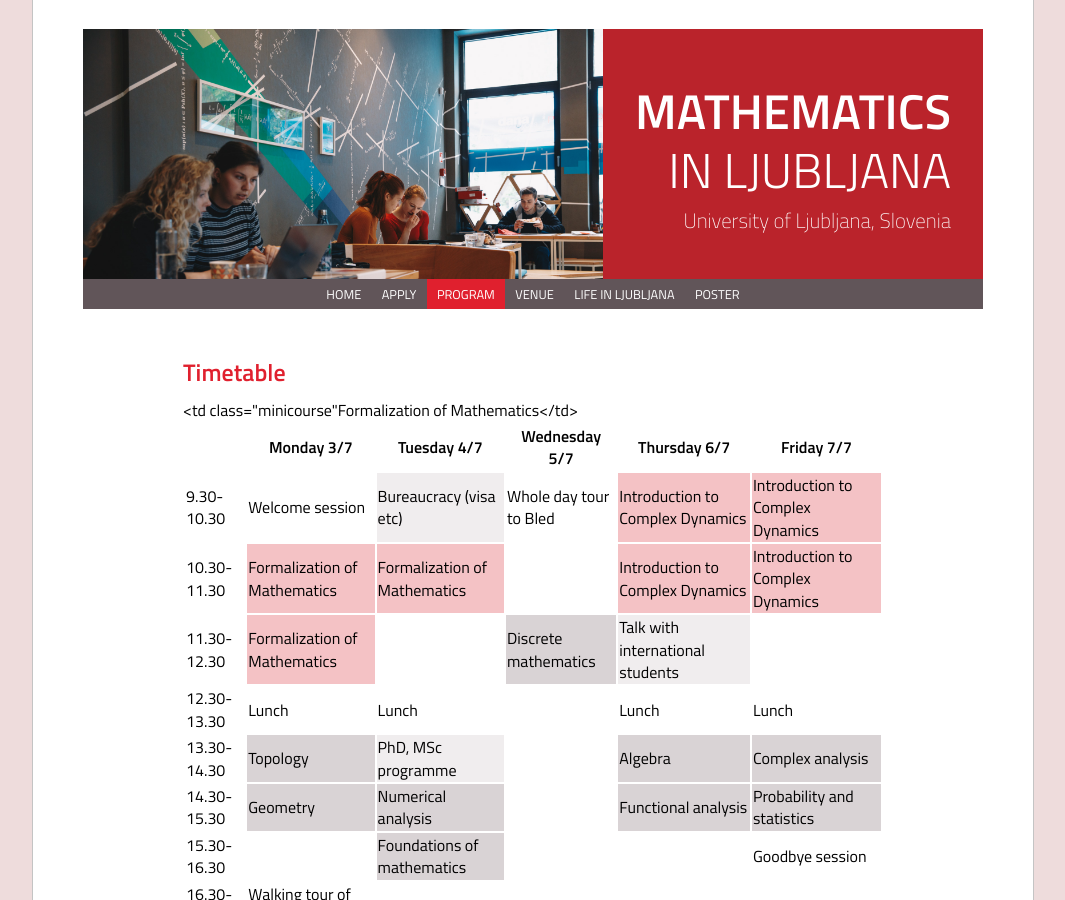
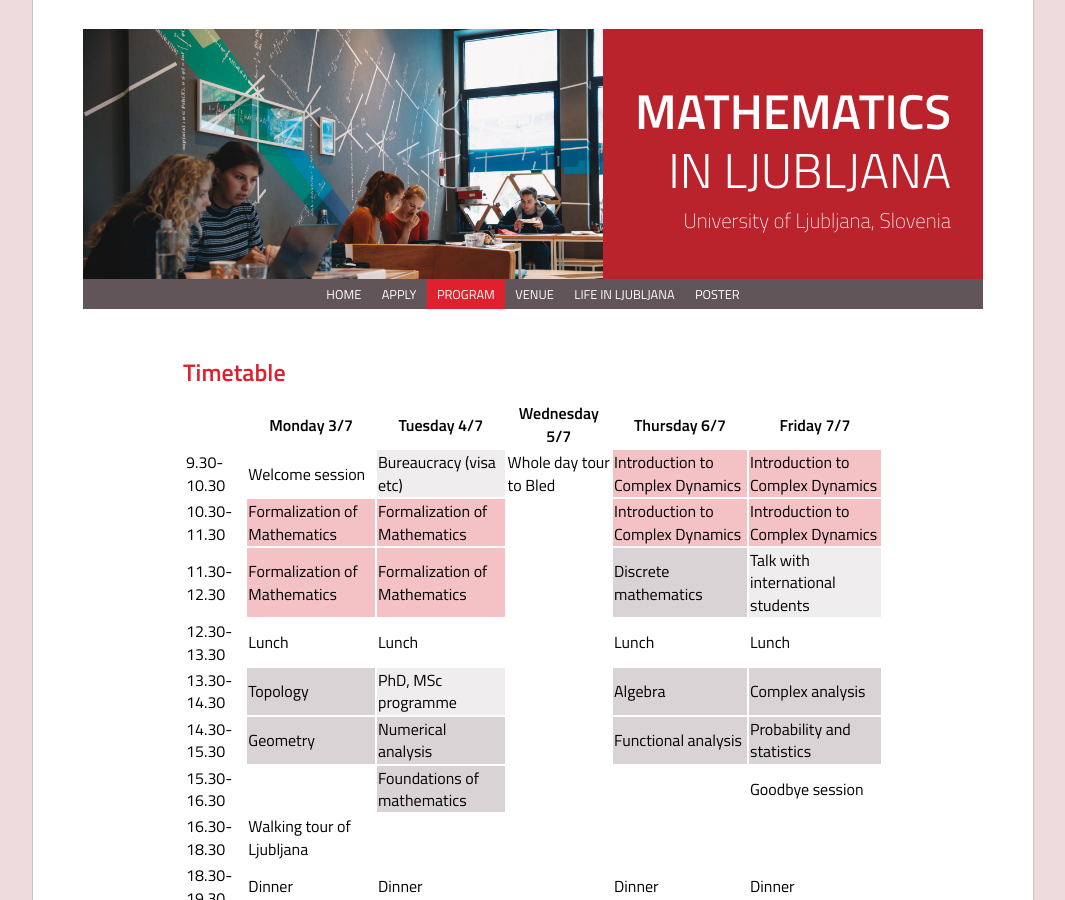
Before and after one commit to ul-fmf/mathematics-in-ljubljana, a Jekyll site: the page built from program.md, in a window 1280 px wide and 900 px high. Shown: the whole window, without its empty margins (107-1172 px from the left). Built offline with Jekyll 4.4.1, drawn with Linux system fonts in a browser that asks for light colours; nearby versions of some CDN libraries; a style sheet for code colours, icons or effects is not loaded.

Commit message:
Update program.md

```diff
--- a/program.md
+++ b/program.md
@@ -36,7 +36,7 @@ title: Program
     <tr>
       <td>11.30-12.30</td>
       <td class="minicourse">Formalization of Mathematics</td>
-      <td class="minicourse"Formalization of Mathematics</td>
+      <td class="minicourse">Formalization of Mathematics</td>
       <td>&nbsp;</td>
       <td class="researchgroup">Discrete mathematics</td>
       <td class="info">Talk with international students</td>
```
